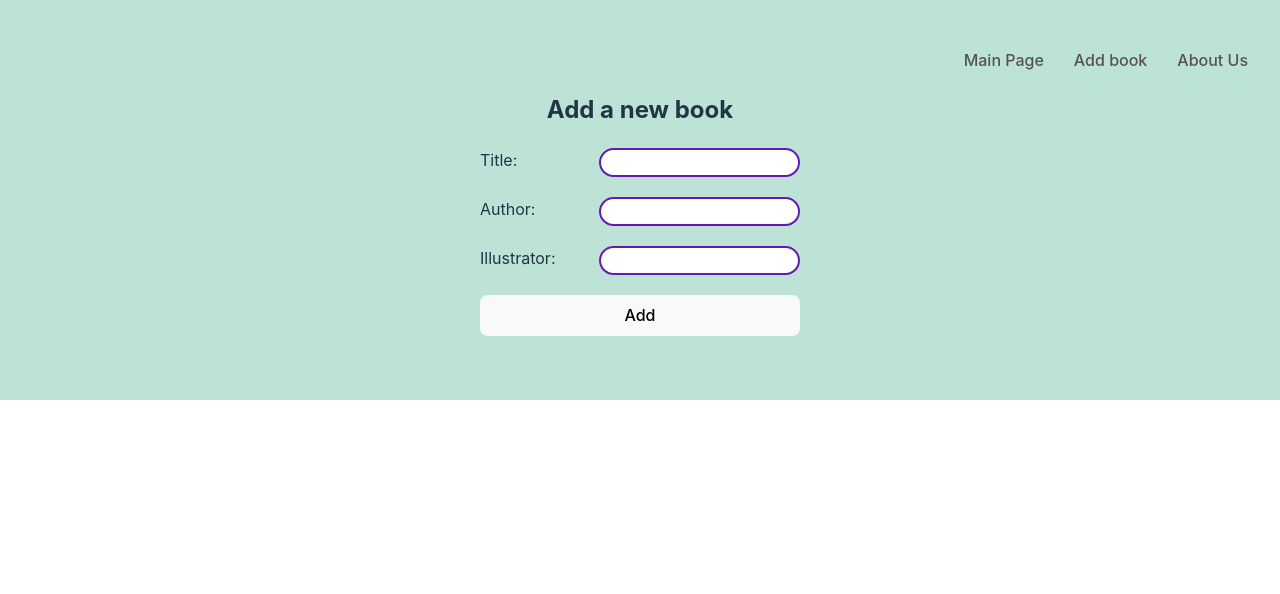
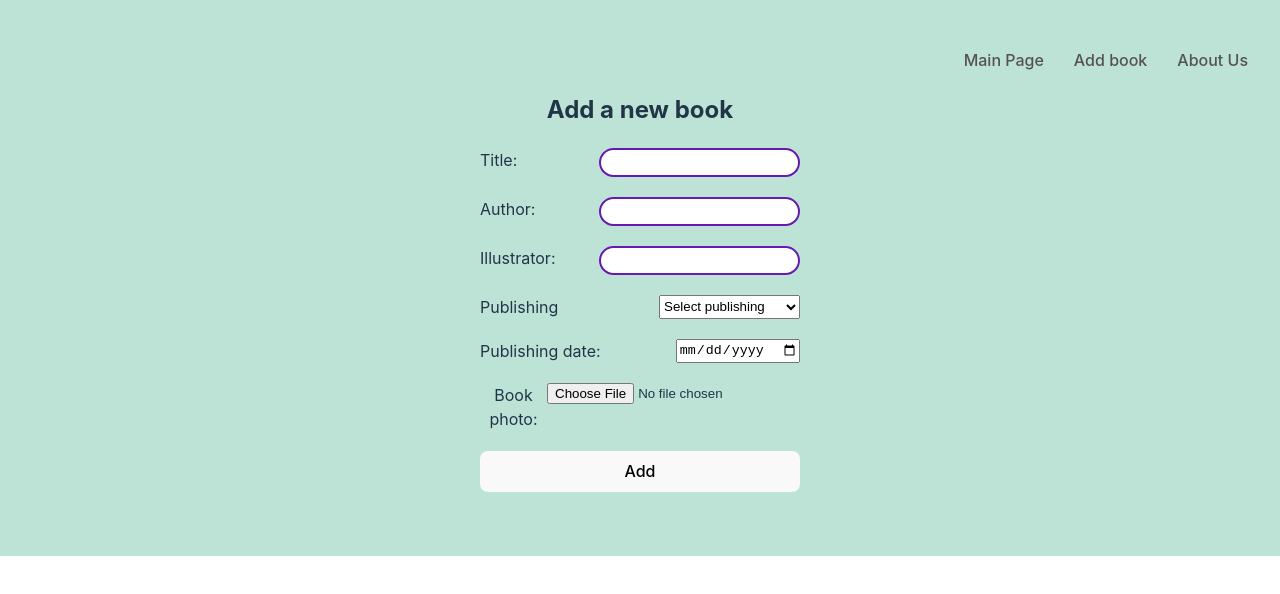
Before and after one commit to elMP/React-2023-Q1, a React (Vite) app in the folder rss-react-course/: page /addbook in a window 1280 px wide. Shown: the top 594 px of the page. Built offline with nearby package versions, Linux system fonts and the light colour scheme.

Commit message:
feat: add fields like file input, date input, select

```diff
--- a/rss-react-course/src/pages/AddBook.tsx
+++ b/rss-react-course/src/pages/AddBook.tsx
@@ -38,20 +38,22 @@ class AddBook extends React.Component {
   handleSubmit(event: React.FormEvent<HTMLFormElement>) {
     event.preventDefault();
 
-    console.log(this.state.newBookData.title.current?.value);
-    console.log(this.state.newBookData.author.current?.value);
-    console.log(this.state.newBookData.illustrator.current?.value);
+    console.log(this.state.newBookData.publishing.current?.value.substring(0, 4));
+    console.log(this.state.newBookData.year.current?.value);
+    console.log(this.state.newBookData.img.current?.value);
 
     const newBook: Book = {
       id: this.state.cardList.length,
       title: this.state.newBookData.title.current?.value || '',
       author: this.state.newBookData.author.current?.value || '',
       illustrator: this.state.newBookData.illustrator.current?.value || '',
-      publishing: '',
-      year: 2000,
+      publishing: this.state.newBookData.publishing.current?.value || '',
+      year: Number(this.state.newBookData.year.current?.value.substring(0, 4)) || 0,
       age: 2,
       description: '',
-      img: '',
+      img: this.state.newBookData.img.current?.files![0]
+        ? URL.createObjectURL(this.state.newBookData.img.current?.files[0] as Blob)
+        : '',
     };
 
     this.setState({ ...this.state, cardList: [...this.state.cardList, newBook] });
@@ -75,6 +77,28 @@ class AddBook extends React.Component {
           <label>
             Illustrator:
             <input type="text" ref={this.state.newBookData.illustrator} />
+          </label>
+          <label>
+            Publishing
+            <select defaultValue="" ref={this.state.newBookData.publishing}>
+              <option value="" disabled>
+                Select publishing
+              </option>
+              <option value="Clever-Media">Clever-Media</option>
+              <option value="АСТ">АСТ</option>
+              <option value="Росмэн">Росмэн</option>
+              <option value="Махаон">Махаон</option>
+              <option value="Энас-книга">Энас-книга</option>
+              <option value="Машинки творения">Машинки творения</option>
+            </select>
+          </label>
+          <label>
+            Publishing date:
+            <input type="date" ref={this.state.newBookData.year} />
+          </label>
+          <label>
+            Book photo:
+            <input type="file" ref={this.state.newBookData.img} />
           </label>
           <button type="submit">Add</button>
         </form>
```
